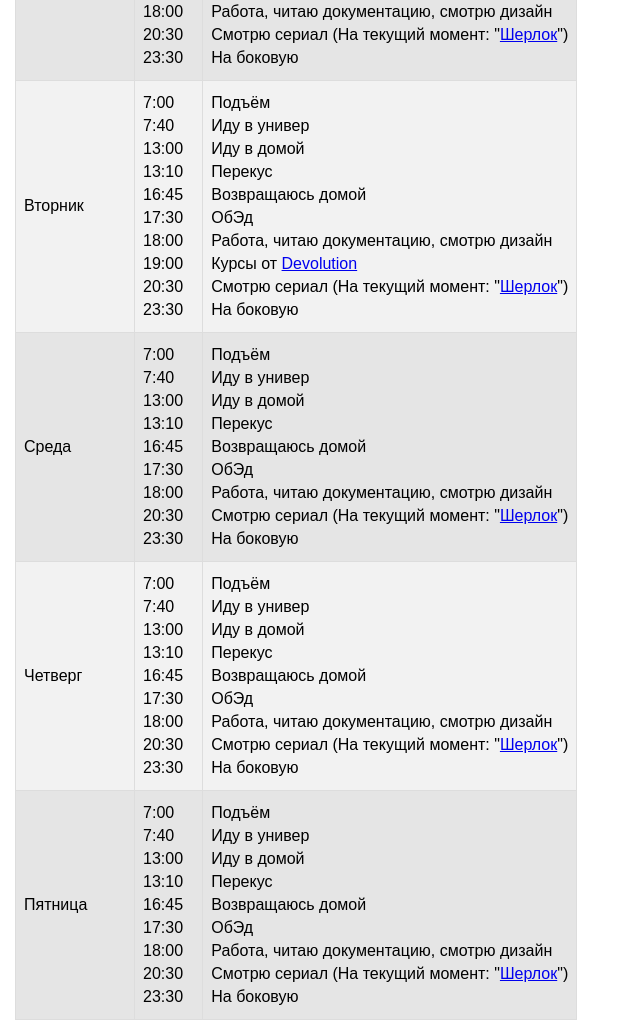
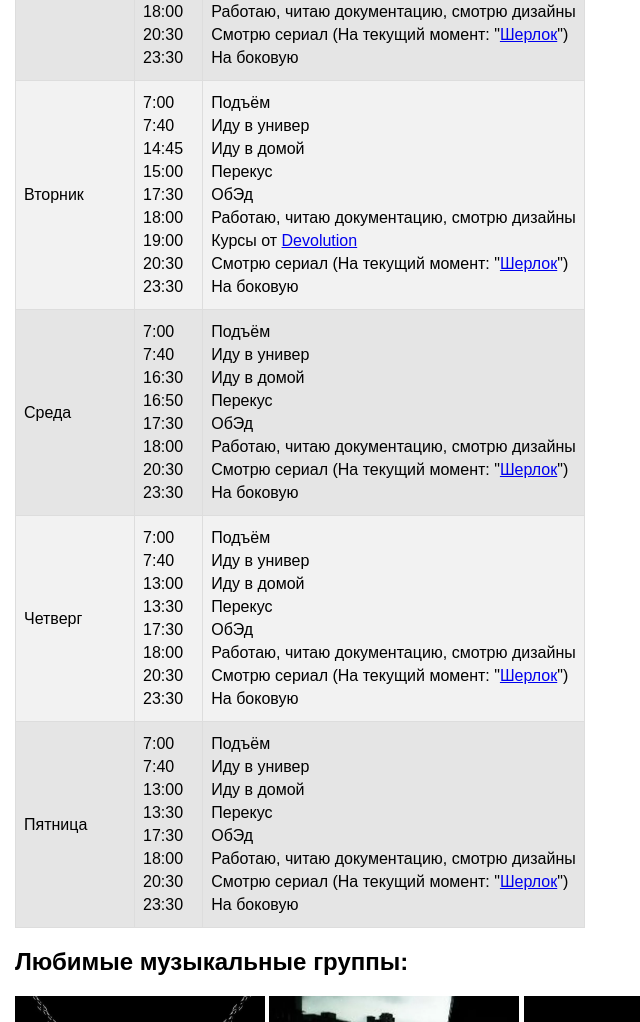
Before and after one commit to Deeckoy/Devolution-Homework-1, a plain HTML site: page index.html in a window 1280 px wide. Shown: the part 629-1651 px from the top of the page, without its empty margins (0-640 px from the left). Drawn offline with Linux system fonts and the light colour scheme.

Commit message:
Added header

```diff
--- a/index.html
+++ b/index.html
@@ -10,15 +10,23 @@
 
 <style>
 body {
-  padding: 30px 15px;
+  padding: 0 15px;
 
   margin: 0;
 
   font-family: Arial, Helvetica, sans-serif;
 }
 
+header {
+  padding: 10px 0;
+
+  margin-bottom: 20px;
+
+  border-bottom: 1px solid #dddddd;
+}
+
 h1 {
-  margin-top: 0;
+  margin: 0;
 }
 
 
@@ -61,9 +69,12 @@ img {
 </style>
 
 <body>
+  <header>
+    <h1>Eduard Gausater</h1>
+  </header>
+
   <!-- Введение -->
   <section>
-    <h1>Eduard Gausater</h1>
 
     <p>Увлечения связанные с компьютером: видеогры, программирование</p>
 
@@ -131,7 +142,7 @@ img {
         <p>Иду в спорт. зал</p>
         <p>Возвращаюсь домой</p>
         <p>ОбЭд</p>
-        <p>Работа, читаю документацию, смотрю дизайн</p>
+        <p>Работаю, читаю документацию, смотрю дизайны</p>
         <p>Смотрю сериал (На текущий момент: "<a href="https://www.kinopoisk.ru/series/502838/" target="_self">Шерлок</a>")</p>
         <p>На боковую</p>
       </td>
@@ -143,9 +154,8 @@ img {
       <td>
         <p>7:00</p>
         <p>7:40</p>
-        <p>13:00</p>
-        <p>13:10</p>
-        <p>16:45</p>
+        <p>14:45</p>
+        <p>15:00</p>
         <p>17:30</p>
         <p>18:00</p>
         <p>19:00</p>
@@ -158,9 +168,8 @@ img {
         <p>Иду в универ</p>
         <p>Иду в домой</p>
         <p>Перекус</p>
-        <p>Возвращаюсь домой</p>
         <p>ОбЭд</p>
-        <p>Работа, читаю документацию, смотрю дизайн</p>
+        <p>Работаю, читаю документацию, смотрю дизайны</p>
         <p>Курсы от <a href="https://www.instagram.com/devolution_soft/?hl=ru" target="_blank">Devolution</a></p>
         <p>Смотрю сериал (На текущий момент: "<a href="https://www.kinopoisk.ru/series/502838/" target="_self">Шерлок</a>")</p>
         <p>На боковую</p>
@@ -173,9 +182,8 @@ img {
       <td>
         <p>7:00</p>
         <p>7:40</p>
-        <p>13:00</p>
-        <p>13:10</p>
-        <p>16:45</p>
+        <p>16:30</p>
+        <p>16:50</p>
         <p>17:30</p>
         <p>18:00</p>
         <p>20:30</p>
@@ -187,9 +195,8 @@ img {
         <p>Иду в универ</p>
         <p>Иду в домой</p>
         <p>Перекус</p>
-        <p>Возвращаюсь домой</p>
         <p>ОбЭд</p>
-        <p>Работа, читаю документацию, смотрю дизайн</p>
+        <p>Работаю, читаю документацию, смотрю дизайны</p>
         <p>Смотрю сериал (На текущий момент: "<a href="https://www.kinopoisk.ru/series/502838/" target="_self">Шерлок</a>")</p>
         <p>На боковую</p>
       </td>
@@ -202,8 +209,7 @@ img {
         <p>7:00</p>
         <p>7:40</p>
         <p>13:00</p>
-        <p>13:10</p>
-        <p>16:45</p>
+        <p>13:30</p>
         <p>17:30</p>
         <p>18:00</p>
         <p>20:30</p>
@@ -215,9 +221,8 @@ img {
         <p>Иду в универ</p>
         <p>Иду в домой</p>
         <p>Перекус</p>
-        <p>Возвращаюсь домой</p>
         <p>ОбЭд</p>
-        <p>Работа, читаю документацию, смотрю дизайн</p>
+        <p>Работаю, читаю документацию, смотрю дизайны</p>
         <p>Смотрю сериал (На текущий момент: "<a href="https://www.kinopoisk.ru/series/502838/" target="_self">Шерлок</a>")</p>
         <p>На боковую</p>
       </td>
@@ -230,8 +235,7 @@ img {
         <p>7:00</p>
         <p>7:40</p>
         <p>13:00</p>
-        <p>13:10</p>
-        <p>16:45</p>
+        <p>13:30</p>
         <p>17:30</p>
         <p>18:00</p>
         <p>20:30</p>
@@ -243,9 +247,8 @@ img {
         <p>Иду в универ</p>
         <p>Иду в домой</p>
         <p>Перекус</p>
-        <p>Возвращаюсь домой</p>
         <p>ОбЭд</p>
-        <p>Работа, читаю документацию, смотрю дизайн</p>
+        <p>Работаю, читаю документацию, смотрю дизайны</p>
         <p>Смотрю сериал (На текущий момент: "<a href="https://www.kinopoisk.ru/series/502838/" target="_self">Шерлок</a>")</p>
         <p>На боковую</p>
       </td>
@@ -259,6 +262,5 @@ img {
     <img src="/assets/img/rammstein.jpg" alt="Группа 'Rammstein'">
     <img src="/assets/img/metallica.png" alt="Группа 'Metallica'">
   </section>
-
 </body>
 </html>
```
